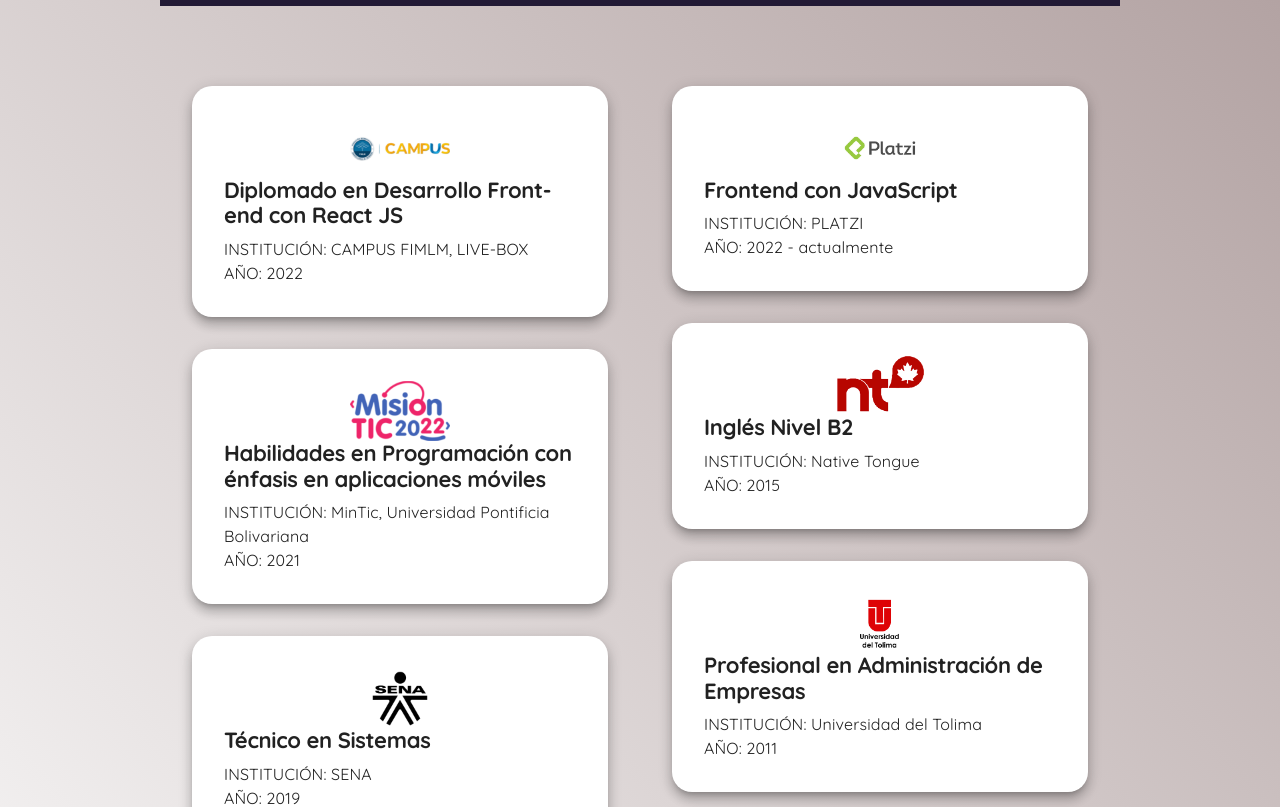
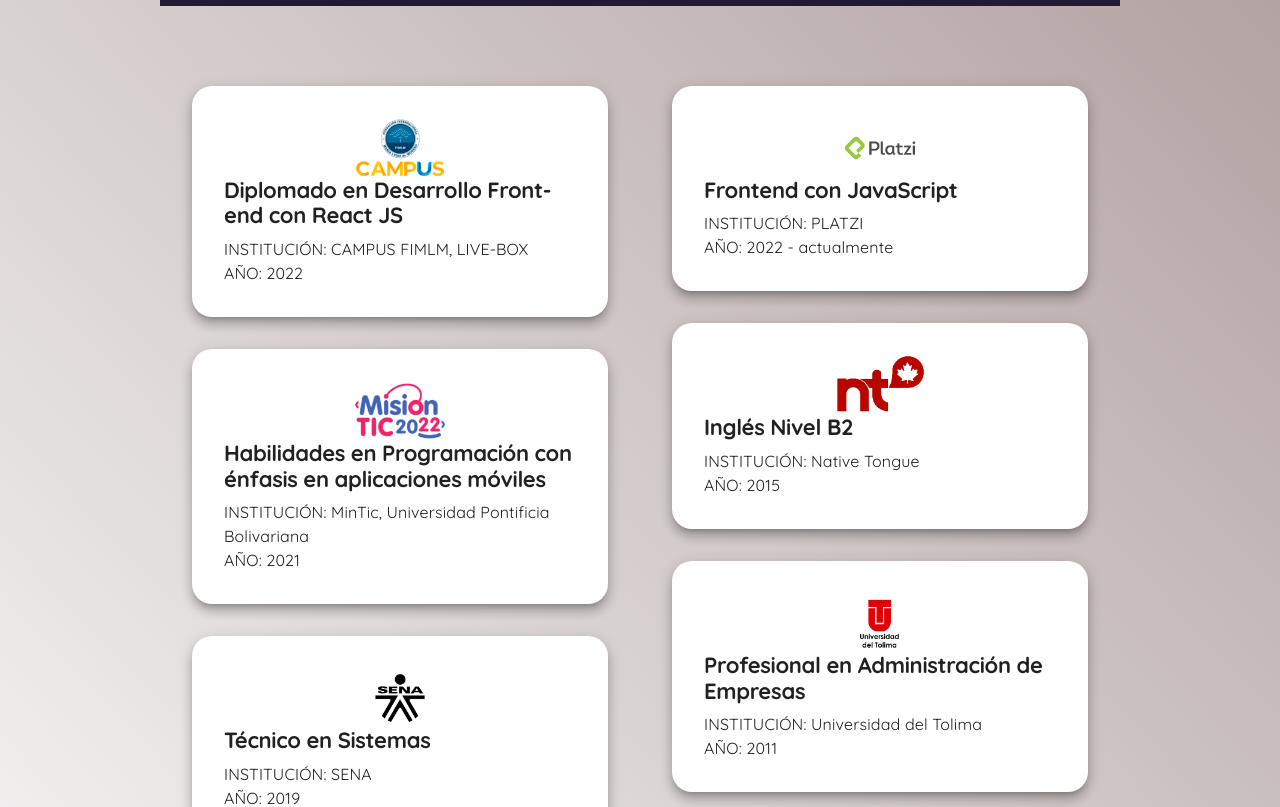
Before and after one commit to luisenrique0021/LECV-landing-page, a React (Vite) app: page / in a window 1280 px wide. Shown: the part 2251-3058 px from the top of the page. Built offline with nearby package versions, Linux system fonts and the light colour scheme.

Commit message:
LECV landing-page v9: Logo solucionado

```diff
--- a/src/database/estudiosdbleft.js
+++ b/src/database/estudiosdbleft.js
@@ -4,7 +4,7 @@
         nombre: " Diplomado en Desarrollo Front-end con React JS ",
         institucion: " CAMPUS FIMLM, LIVE-BOX ",
         año: "2022",
-        imagen: "logo-campus-plus.png"
+        imagen: "logo-vertical.png"
     },
     {
         id: 2,
--- a/src/pages/EstudiosPage.jsx
+++ b/src/pages/EstudiosPage.jsx
@@ -38,7 +38,7 @@
           {estudiosdbleft.map((estudio) => (
             <Paper key={estudio.id} sx={{ margin: 4, padding: 4, borderRadius: 5 }} elevation={8}>
               <Avatar variant={"rounded"} alt={estudio.nombre} src={estudio.imagen} style={{
-                width: 100,
+                width: 90,
                 height: 60,
                 margin: "auto",
                 // alignSelf: 'center',
```
Also changed, not shown: public/logo-vertical.png (added).
